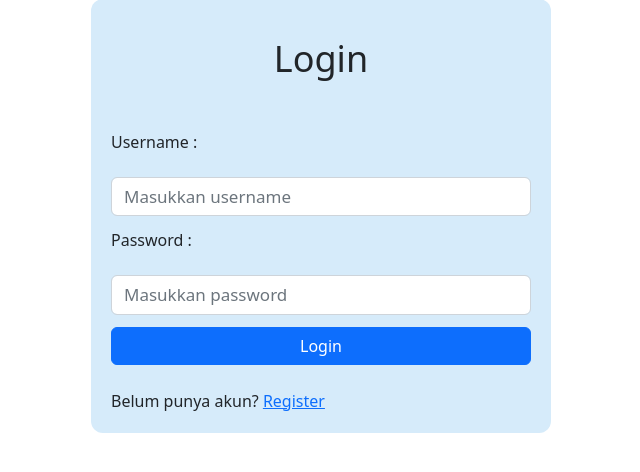
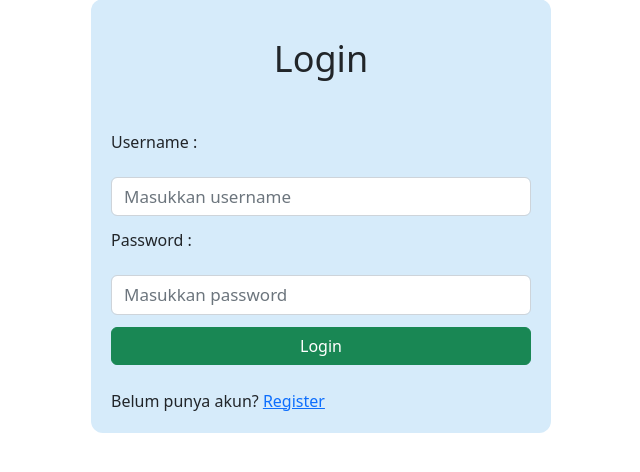
Before and after one commit to Anjasputraa/wputs-2201010760, a PHP site: page /login.php in a window 1280 px wide. Shown: the part 184-656 px from the top of the page, without its empty margins (319-959 px from the left). Run offline with PHP 8.4, Linux system fonts and the light colour scheme.

Commit message:
Update login.php

```diff
--- a/wputs-2201010760/login.php
+++ b/wputs-2201010760/login.php
@@ -109,7 +109,7 @@ if (isset($_POST['login'])) {
                 <input class="form-control" type="password" name="password" placeholder="Masukkan password">
             </div>
 
-            <button class="btn btn-primary w-100" type="submit" name="login"> Login </button>
+            <button class="btn btn-success w-100" type="submit" name="login"> Login </button>
 
             <div> <br>
                 Belum punya akun? <a href="register.php"> Register </a>
```
